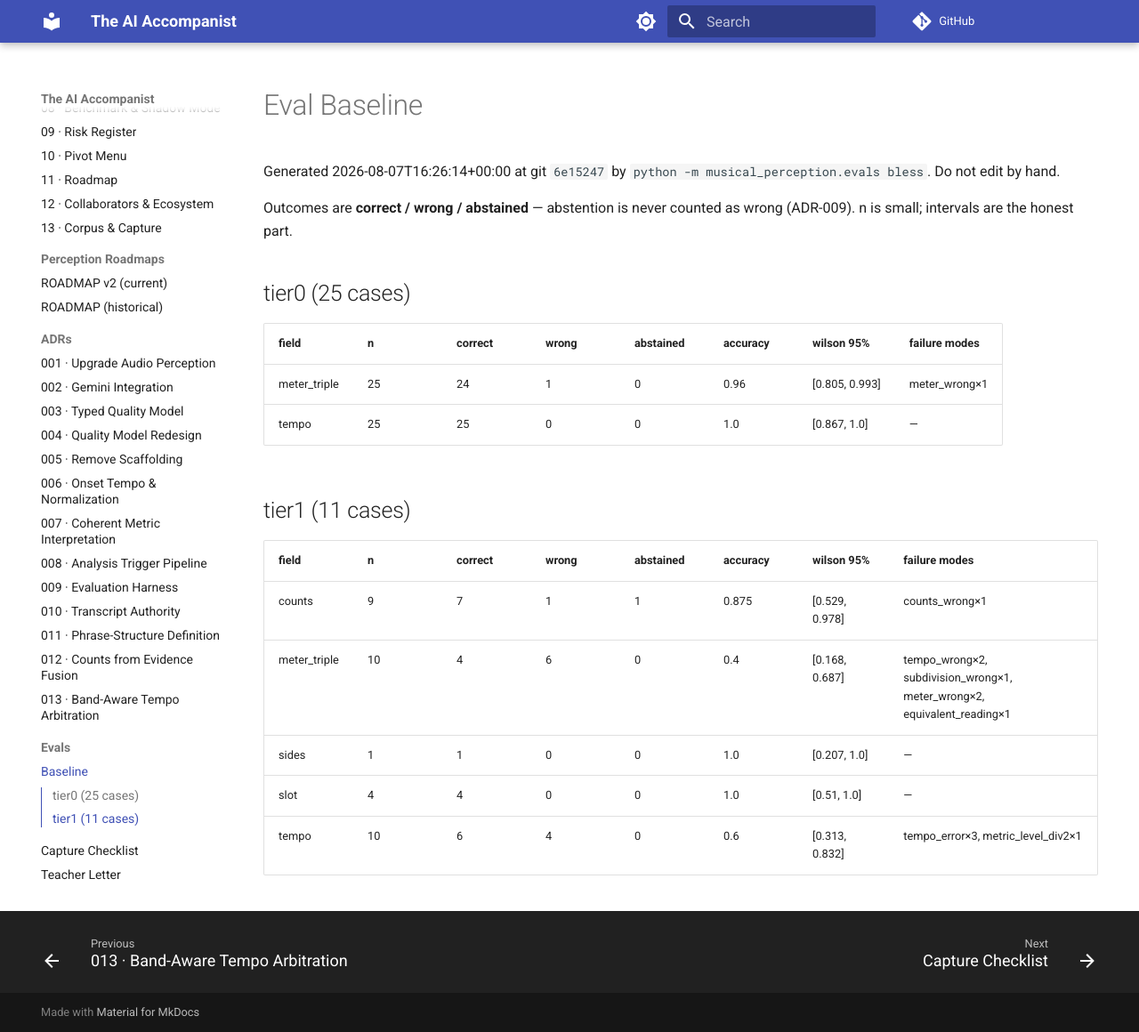
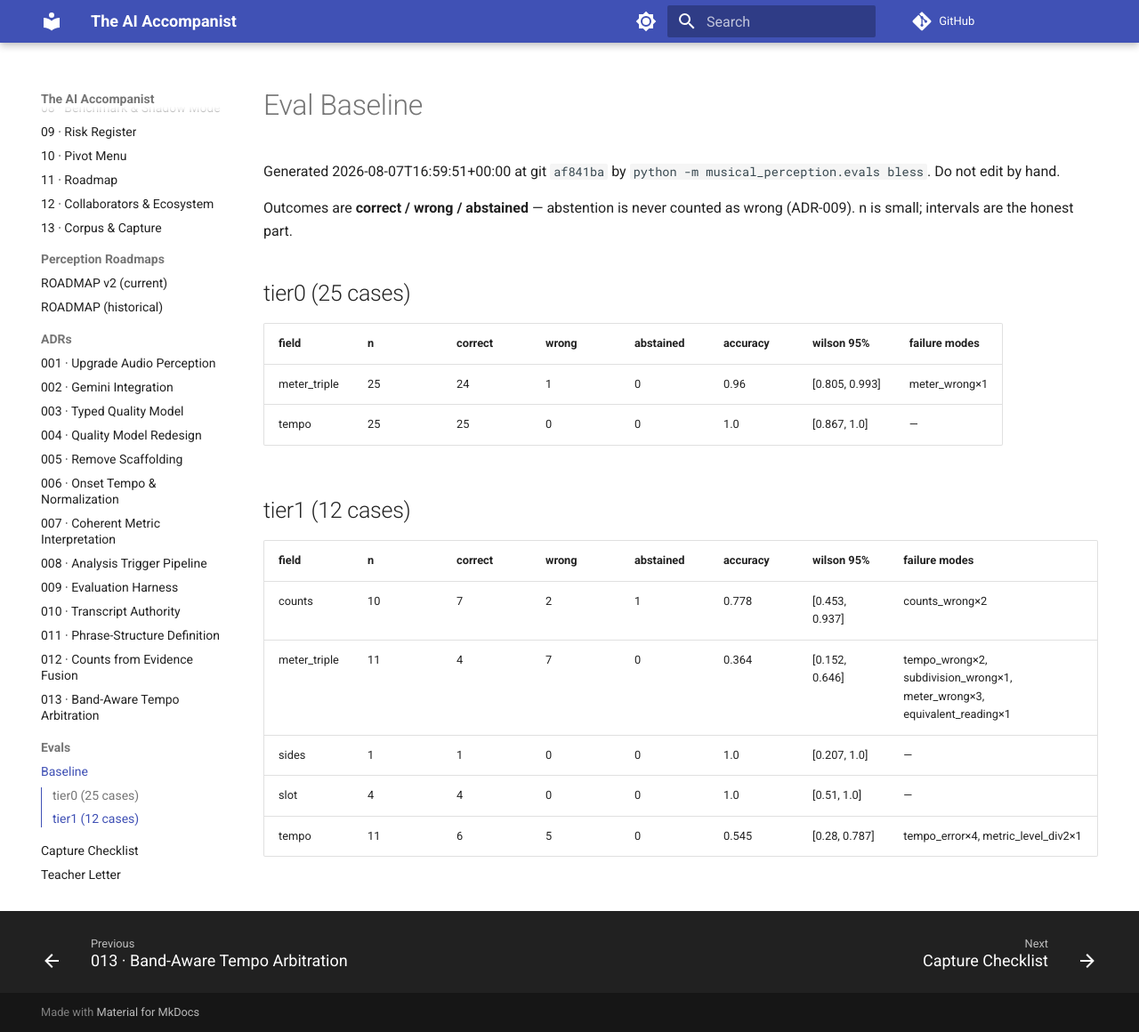
Before and after one commit to ben-juodvalkis/musical-perception, an MkDocs documentation site: the page built from docs/evals/baseline.md, in a window 1280 px wide and 1160 px high. Shown: the whole window at 89% size. Built offline with MkDocs 1.6.1 and Material for MkDocs 9.7.7, drawn with Linux system fonts in a browser that asks for light colours; comment, search, counter and statistics services are not loaded.

Commit message:
feat: rig clip 6 (step_names waltz, 3/4) — band-coincidence tempo miss
Metronome 90 confirmed, word on nearly every count with downbeat stress.
Pipeline read 130.2 BPM (4/4) and 16 counts — all wrong.

New variant of clip 2's waltz-precedence finding (ADR-013): the onset
reading (130.2) happens to land inside the 70-140 beat band, so
band-aware arbitration never triggers, even though it's wrong. Meanwhile
Gemini only classified the downbeat-stressed word of each bar as
marker_type=beat (18 markers, 33.7 BPM, 57% confidence) — a near-bar-rate
reading that's both outside the band and just under the 60% confidence
gate. Neither signal path is simultaneously correctly-banded and
correct, so arbitration has nothing to grab onto.

```diff
--- a/docs/evals/baseline.md
+++ b/docs/evals/baseline.md
@@ -1,6 +1,6 @@
 # Eval Baseline
 
-Generated 2026-08-07T16:26:14+00:00 at git `6e15247` by `python -m musical_perception.evals bless`. Do not edit by hand.
+Generated 2026-08-07T16:59:51+00:00 at git `af841ba` by `python -m musical_perception.evals bless`. Do not edit by hand.
 
 Outcomes are **correct / wrong / abstained** — abstention is never
 counted as wrong (ADR-009). n is small; intervals are the honest part.
@@ -12,12 +12,12 @@ counted as wrong (ADR-009). n is small; intervals are the honest part.
 | meter_triple | 25 | 24 | 1 | 0 | 0.96 | [0.805, 0.993] | meter_wrong×1 |
 | tempo | 25 | 25 | 0 | 0 | 1.0 | [0.867, 1.0] | — |
 
-## tier1 (11 cases)
+## tier1 (12 cases)
 
 | field | n | correct | wrong | abstained | accuracy | wilson 95% | failure modes |
 |---|---|---|---|---|---|---|---|
-| counts | 9 | 7 | 1 | 1 | 0.875 | [0.529, 0.978] | counts_wrong×1 |
-| meter_triple | 10 | 4 | 6 | 0 | 0.4 | [0.168, 0.687] | tempo_wrong×2, subdivision_wrong×1, meter_wrong×2, equivalent_reading×1 |
+| counts | 10 | 7 | 2 | 1 | 0.778 | [0.453, 0.937] | counts_wrong×2 |
+| meter_triple | 11 | 4 | 7 | 0 | 0.364 | [0.152, 0.646] | tempo_wrong×2, subdivision_wrong×1, meter_wrong×3, equivalent_reading×1 |
 | sides | 1 | 1 | 0 | 0 | 1.0 | [0.207, 1.0] | — |
 | slot | 4 | 4 | 0 | 0 | 1.0 | [0.51, 1.0] | — |
-| tempo | 10 | 6 | 4 | 0 | 0.6 | [0.313, 0.832] | tempo_error×3, metric_level_div2×1 |
+| tempo | 11 | 6 | 5 | 0 | 0.545 | [0.28, 0.787] | tempo_error×4, metric_level_div2×1 |
```
Also changed, not shown: 6 other files.
